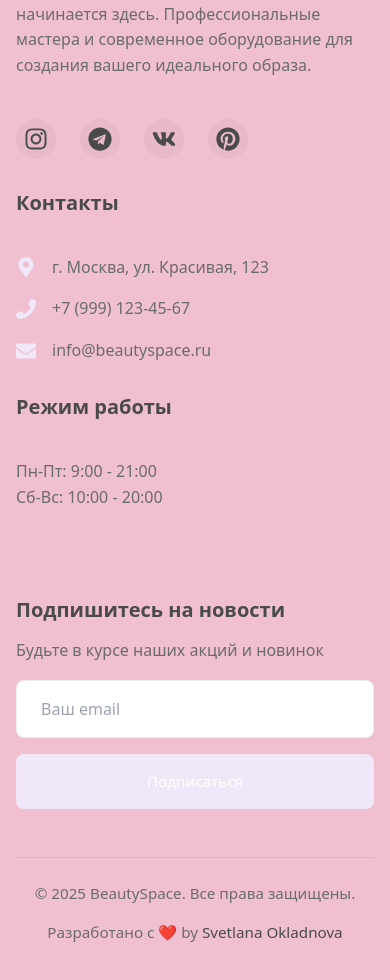
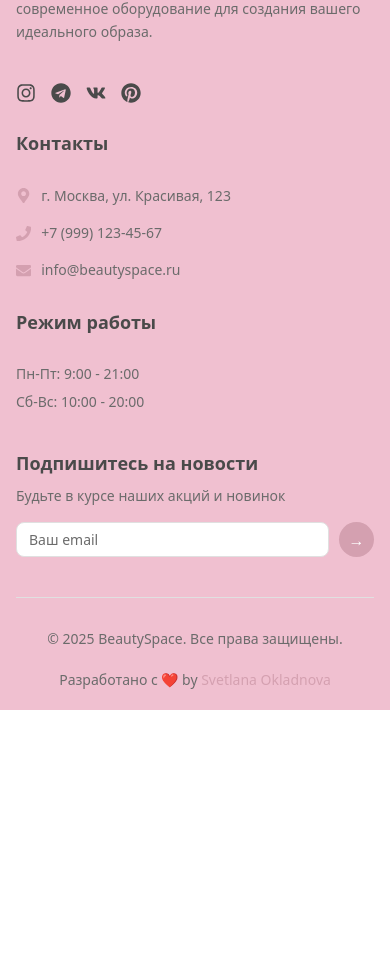
Before and after one commit to flytrel-hub/beauty-space, a React (Create React App) app: page / in a window 390 px wide. Shown: the part 4085-5065 px from the top of the page. After the commit the page ends 4795 px from the top, so only its background shows below. Built offline with nearby package versions, Linux system fonts and the light colour scheme.

Commit message:
Final UI improvements: - Enhanced button styles in header and footer - Improved form layout and alignment - Fixed subscription form validation - Optimized responsive design

```diff
--- a/package.json
+++ b/package.json
@@ -2,7 +2,7 @@
   "name": "beauty-space",
   "version": "1.0.0",
   "private": true,
-  "homepage": "https://flytrel-hub.github.io/beauty-space",
+  "homepage": ".",
   "dependencies": {
     "framer-motion": "^12.16.0",
     "html2canvas": "^1.4.1",
--- a/src/components/Layout/Footer/Footer.jsx
+++ b/src/components/Layout/Footer/Footer.jsx
@@ -1,8 +1,26 @@
-import React, { memo } from 'react';
+import React, { memo, useState } from 'react';
+import { useForm } from 'react-hook-form';
 import { FaInstagram, FaTelegram, FaVk, FaPinterest, FaMapMarkerAlt, FaPhone, FaEnvelope } from 'react-icons/fa';
 import './Footer.scss';
 
 const Footer = memo(() => {
+  const [isSubscribed, setIsSubscribed] = useState(false);
+  const { register, handleSubmit, formState: { errors }, reset } = useForm({
+    mode: 'onChange'
+  });
+
+  const onSubmit = async (data) => {
+    try {
+      // Здесь будет логика отправки данных на сервер
+      console.log('Подписка оформлена:', data);
+      setIsSubscribed(true);
+      reset();
+      setTimeout(() => setIsSubscribed(false), 3000);
+    } catch (error) {
+      console.error('Ошибка при подписке:', error);
+    }
+  };
+
   return (
     <footer className="footer">
       <div className="container">
@@ -79,16 +97,39 @@ const Footer = memo(() => {
             <div className="footer__newsletter">
               <h4 className="footer__subtitle">Подпишитесь на новости</h4>
               <p className="footer__text">Будьте в курсе наших акций и новинок</p>
-              <form className="footer__form">
+              <form className="footer__form" onSubmit={handleSubmit(onSubmit)}>
+                <div className="footer__form-group">
+                  <div className="footer__input-wrapper">
                     <input
                       type="email"
                       placeholder="Ваш email"
-                  className="footer__input"
+                      className={`footer__input ${errors.email ? 'footer__input--error' : ''}`}
                       aria-label="Email для подписки"
+                      {...register('email', {
+                        required: 'Email обязателен',
+                        pattern: {
+                          value: /^[A-Z0-9._%+-]+@[A-Z0-9.-]+\.[A-Z]{2,}$/i,
+                          message: 'Некорректный email'
+                        },
+                        validate: value => {
+                          if (!value.includes('@')) return 'Email должен содержать @';
+                          if (!value.includes('.')) return 'Email должен содержать домен';
+                          return true;
+                        }
+                      })}
                     />
-                <button type="submit" className="footer__button">
-                  Подписаться
+                    {errors.email && (
+                      <span className="footer__error">{errors.email.message}</span>
+                    )}
+                  </div>
+                  <button
+                    type="submit"
+                    className="footer__button"
+                    disabled={isSubscribed || errors.email}
+                  >
+                    {isSubscribed ? '✓' : '→'}
                   </button>
+                </div>
               </form>
             </div>
           </div>
--- a/src/components/Layout/Footer/Footer.scss
+++ b/src/components/Layout/Footer/Footer.scss
@@ -1,167 +1,214 @@
-@import '../../../styles/variables.scss';
+@import '@styles/variables.scss';
 @import '../../../styles/mixins.scss';
 
 .footer {
   background-color: $primary;
-  padding: $spacing-xl 0;
-  margin-top: auto;
+  color: $text-primary;
+  padding: 60px 0 30px;
 
   &__content {
     display: grid;
-    grid-template-columns: 2fr 1fr 1.5fr;
-    gap: $spacing-xl;
-    margin-bottom: $spacing-xl;
-
-    @include respond-to(md) {
-      grid-template-columns: 1fr;
-      gap: $spacing-lg;
-    }
+    grid-template-columns: repeat(auto-fit, minmax(250px, 1fr));
+    gap: 40px;
+    margin-bottom: 40px;
   }
 
   &__section {
     display: flex;
     flex-direction: column;
-    gap: $spacing-md;
+    gap: 20px;
   }
 
   &__title {
-    font-size: 2rem;
-    font-weight: 600;
+    font-size: 24px;
+    font-weight: 700;
+    margin-bottom: 15px;
     color: $text-primary;
-    margin-bottom: $spacing-sm;
-    font-family: 'Dancing Script', cursive;
   }
 
   &__subtitle {
-    font-size: 1.25rem;
+    font-size: 18px;
     font-weight: 600;
+    margin-bottom: 10px;
     color: $text-primary;
-    margin-bottom: $spacing-sm;
   }
 
   &__text {
+    font-size: 14px;
+    line-height: 1.6;
     color: $text-secondary;
-    line-height: 1.6;
-    font-size: 1rem;
   }
 
   &__social {
     display: flex;
-    gap: $spacing-md;
-    margin-top: $spacing-sm;
+    gap: 15px;
+    margin-top: 20px;
   }
 
   &__social-link {
     color: $text-primary;
-    font-size: 1.5rem;
-    transition: all 0.3s ease;
-    padding: $spacing-xs;
-    border-radius: 50%;
-    background-color: rgba($text-primary, 0.05);
+    font-size: 20px;
+    transition: color 0.3s ease;
 
     &:hover {
-      color: $accent;
-      transform: translateY(-3px);
-      background-color: rgba($accent, 0.1);
+      color: $primary-dark;
     }
   }
 
   &__contacts {
     display: flex;
     flex-direction: column;
-    gap: $spacing-sm;
+    gap: 15px;
   }
 
   &__contact-item {
     display: flex;
     align-items: center;
-    gap: $spacing-sm;
+    gap: 10px;
   }
 
   &__contact-icon {
-    color: $accent;
-    font-size: 1.25rem;
+    color: $primary-dark;
   }
 
   &__schedule {
-    margin-bottom: $spacing-lg;
+    display: flex;
+    flex-direction: column;
+    gap: 5px;
   }
 
   &__newsletter {
-    margin-top: $spacing-lg;
+    margin-top: 20px;
   }
 
   &__form {
+    margin-top: 15px;
+  }
+
+  &__form-group {
     display: flex;
-    gap: $spacing-sm;
-    margin-top: $spacing-sm;
+    gap: 10px;
+    align-items: center;
+  }
 
-    @include respond-to(sm) {
-      flex-direction: column;
+  &__input-wrapper {
+    position: relative;
+    flex: 1;
+  }
+
+  &__input {
+    width: 100%;
+    padding: 8px 12px;
+    border: 1px solid $border-color;
+    border-radius: $border-radius;
+    background-color: $background;
+    color: $text-primary;
+    font-size: 14px;
+    transition: all 0.3s ease;
+    height: 35px;
+    line-height: 35px;
+
+    &::placeholder {
+      color: $text-secondary;
+    }
+
+    &:focus {
+      outline: none;
+      border-color: $primary-dark;
+      box-shadow: 0 0 0 2px rgba($primary-dark, 0.2);
+    }
+
+    &--error {
+      border-color: $error;
+
+      &:focus {
+        box-shadow: 0 0 0 2px rgba($error, 0.2);
+      }
     }
   }
 
-  &__input {
-    flex: 1;
-    padding: $spacing-sm $spacing-md;
-    border: 1px solid rgba($text-primary, 0.1);
-    border-radius: 0.5rem;
-    font-size: 1rem;
-    transition: all 0.3s ease;
-
-    &:focus {
-      outline: none;
-      border-color: $accent;
-      box-shadow: 0 0 0 2px rgba($accent, 0.1);
-    }
+  &__error {
+    position: absolute;
+    bottom: -20px;
+    left: 0;
+    color: $error;
+    font-size: 12px;
   }
 
   &__button {
-    padding: $spacing-sm $spacing-lg;
-    background-color: $accent;
-    color: white;
+    padding: 0;
+    background-color: $primary-dark;
+    color: $background;
     border: none;
-    border-radius: 0.5rem;
-    font-weight: 500;
+    border-radius: 50%;
+    font-size: 16px;
+    font-weight: 600;
     cursor: pointer;
     transition: all 0.3s ease;
+    width: 35px;
+    height: 35px;
+    display: flex;
+    align-items: center;
+    justify-content: center;
+    flex-shrink: 0;
 
-    &:hover {
-      background-color: darken($accent, 10%);
-      transform: translateY(-2px);
+    &:hover:not(:disabled) {
+      background-color: darken($primary-dark, 5%);
+      transform: translateY(-1px);
+    }
+
+    &:active:not(:disabled) {
+      transform: translateY(0);
+    }
+
+    &:disabled {
+      background-color: $text-secondary;
+      cursor: not-allowed;
     }
   }
 
   &__bottom {
-    border-top: 1px solid rgba($text-primary, 0.1);
-    padding-top: $spacing-md;
+    padding-top: 30px;
+    border-top: 1px solid $border-color;
     display: flex;
     justify-content: space-between;
     align-items: center;
     flex-wrap: wrap;
-    gap: $spacing-sm;
-
-    @include respond-to(sm) {
-      flex-direction: column;
-      text-align: center;
-    }
+    gap: 20px;
   }
 
   &__copyright {
+    font-size: 14px;
     color: $text-secondary;
   }
 
   &__author {
+    font-size: 14px;
     color: $text-secondary;
 
     a {
-      color: $text-primary;
+      color: $primary-dark;
       text-decoration: none;
       transition: color 0.3s ease;
 
       &:hover {
-        color: $accent;
+        color: darken($primary-dark, 10%);
       }
+    }
+  }
+}
+
+@media (max-width: 768px) {
+  .footer {
+    padding: 40px 0 20px;
+
+    &__content {
+      gap: 30px;
+    }
+
+    &__bottom {
+      flex-direction: column;
+      text-align: center;
     }
   }
 }
--- a/src/components/Layout/Header/Header.jsx
+++ b/src/components/Layout/Header/Header.jsx
@@ -72,7 +72,7 @@ const Header = memo(() => {
             {/* Кнопка записи для десктопа */}
             <button
               onClick={handleOpenForm}
-              className="bg-accent hover:bg-accent/90 text-white font-semibold py-2 px-6 rounded-full transition-all duration-300 transform hover:scale-105"
+              className="header-button"
             >
               Записаться
             </button>
@@ -160,7 +160,7 @@ const Header = memo(() => {
             <li className="px-4 py-2">
               <button
                 onClick={handleOpenForm}
-                className="block w-full text-center bg-accent hover:bg-accent/90 text-white font-semibold py-2 px-6 rounded-full transition-all duration-300"
+                className="header-button w-full"
               >
                 Записаться
               </button>
--- a/src/components/Layout/Header/Header.scss
+++ b/src/components/Layout/Header/Header.scss
@@ -142,17 +142,33 @@ button {
 }
 
 .header-button {
-  background-color: #4299e1;
-  color: white;
-  padding: 0.5rem 1rem;
+  background-color: $primary-dark;
+  color: $background;
+  padding: 8px 25px;
   border: none;
-  border-radius: 0.5rem;
-  font-weight: 500;
+  border-radius: 25px;
+  font-size: $font-size-base;
+  font-weight: 600;
   cursor: pointer;
-  transition: all 0.3s ease;
+  transition: $transition-normal;
+  min-width: 40px;
+  height: 35px;
+  display: flex;
+  align-items: center;
+  justify-content: center;
 
-  &:hover {
-    background-color: #3182ce;
+  &:hover:not(:disabled) {
+    background-color: darken($primary-dark, 5%);
+    transform: translateY(-1px);
+  }
+
+  &:active:not(:disabled) {
+    transform: translateY(0);
+  }
+
+  &:disabled {
+    background-color: $text-secondary;
+    cursor: not-allowed;
   }
 }
 
--- a/src/index.js
+++ b/src/index.js
@@ -18,7 +18,6 @@ const Root = () => {
   const { isModalOpen, closeModal, selectedService } = useModal();
 
   return (
-    <React.StrictMode>
     <HashRouter>
       <HelmetProvider>
         <App />
@@ -29,7 +28,6 @@ const Root = () => {
         />
       </HelmetProvider>
     </HashRouter>
-    </React.StrictMode>
   );
 };
 
```
Also changed, not shown: craco.config.js (+15 -6 lines), public/manifest.json. Lines whose indentation alone changed are shown as unchanged.
